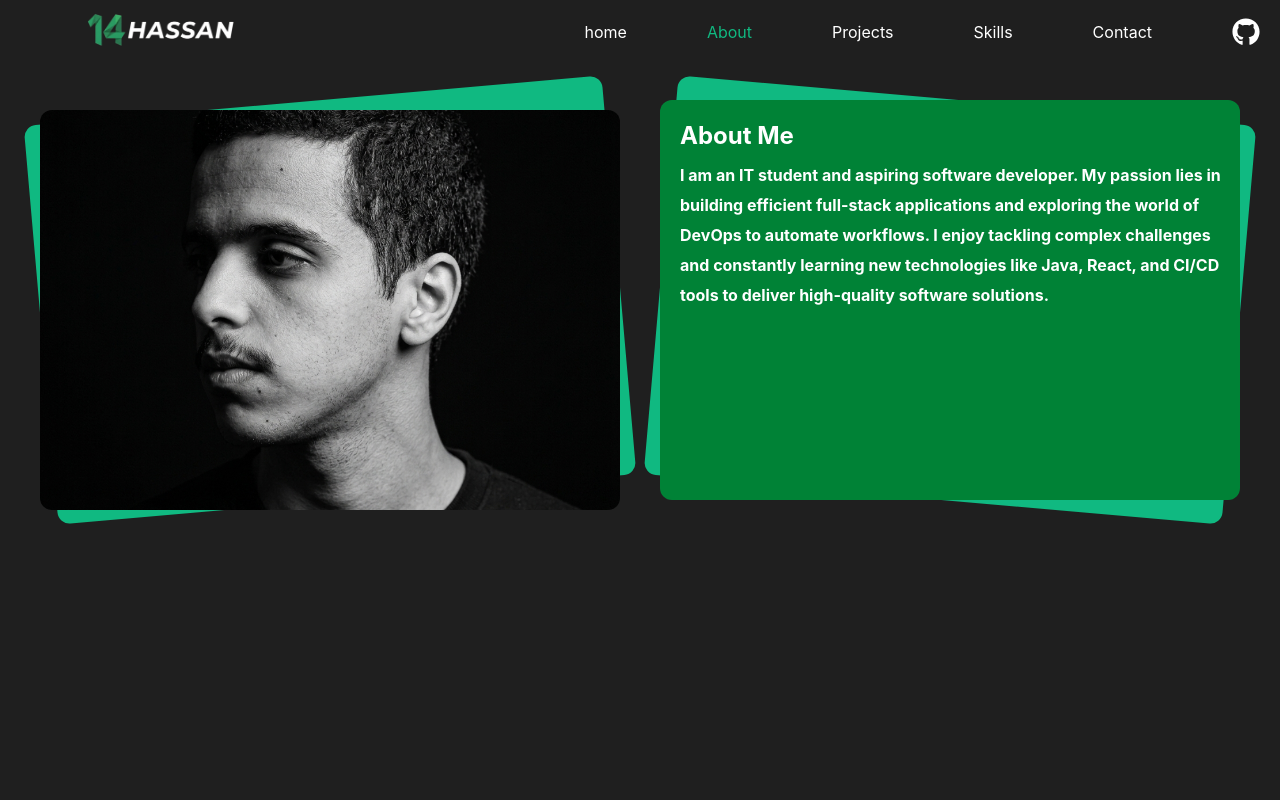
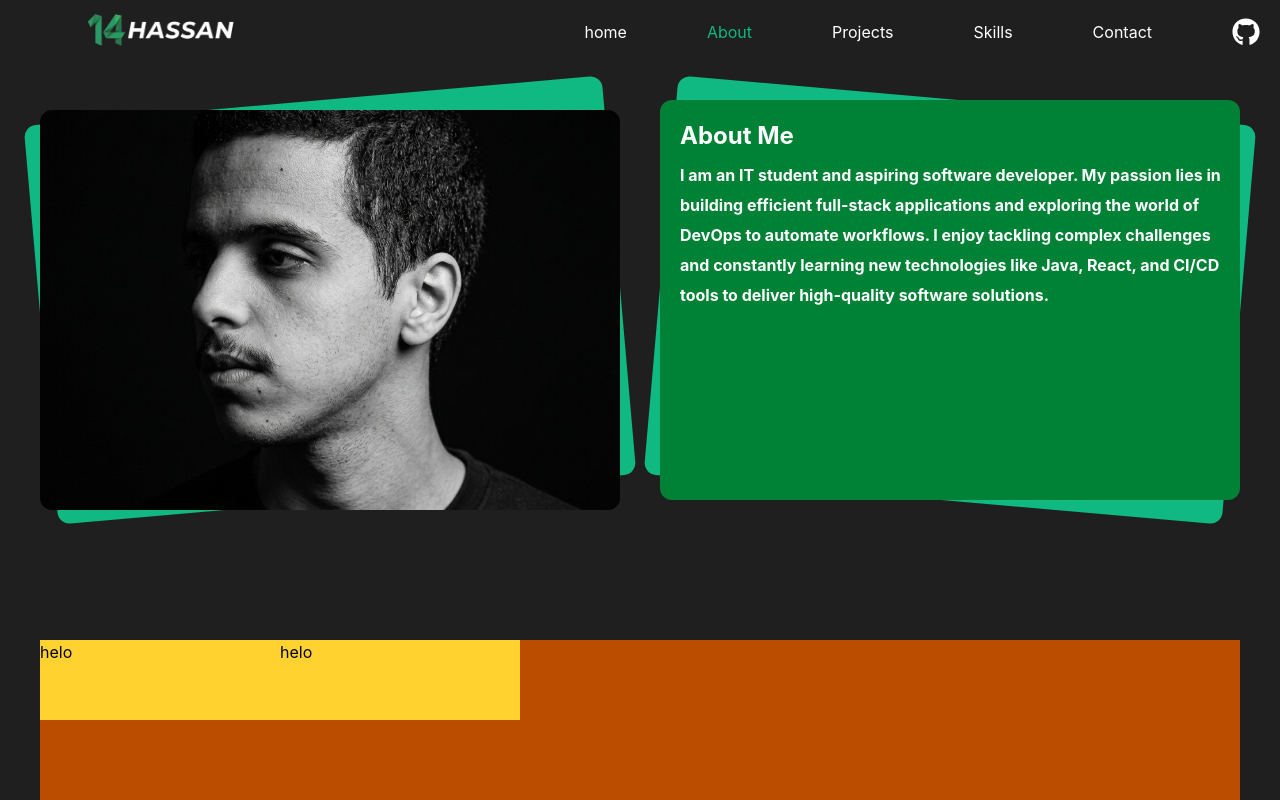
Before and after one commit to nassah73/My-portfolio, a React (Vite) app in the folder hassan-portfolio/: page /About in a window 1280 px wide. Built offline with nearby package versions, Linux system fonts and the light colour scheme.

Commit message:
content foter

```diff
--- a/hassan-portfolio/src/about/About.jsx
+++ b/hassan-portfolio/src/about/About.jsx
@@ -5,7 +5,7 @@ export default function About(){
         <>
         <div>
         <Navbar/>
-        <div className="">
+        <div className="w-[1200px]  justify-self-center relative h-screen">
             <div className=" w-[1200px]   justify-self-center  flex  gap-10  relative top-[100px]">
             <nav className=" relative w-[50%] ">
             <div className="bg-[#10b981] w-[100%] h-100 rounded-xl relative  z-0 rotate-175"></div>
@@ -22,7 +22,12 @@ export default function About(){
                   </p>
                   </nav>
              </nav>
+
              </div>
+              <section className="grid grid-cols-5 grid-rows-2 absolute bottom-0 h- bg-amber-700 w-[100%]">
+                   <div className="bg-amber-300 h-20"> helo</div>
+                    <div className="bg-amber-300 h-20"> helo</div>
+                </section>
         </div>
         </div>
         </>
```
